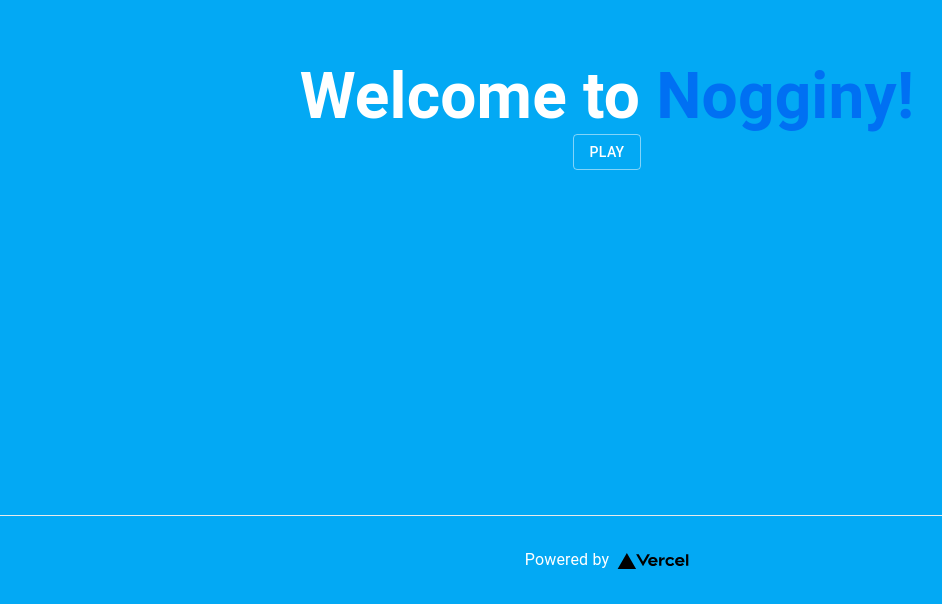
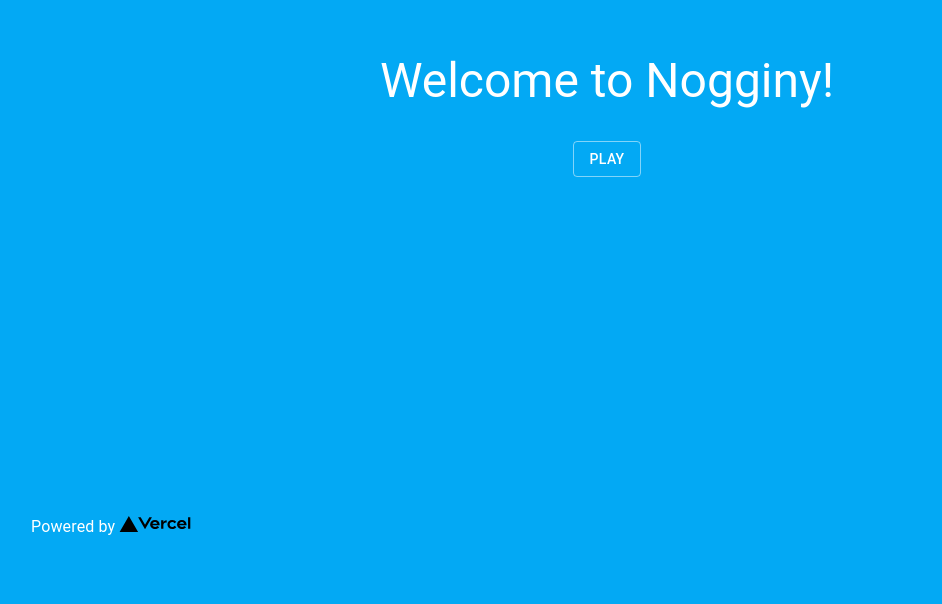
Before and after one commit to JoncarlosPerdomo/nogginy-next, a Next.js app: page / in a window 1280 px wide. Shown: the part 285-889 px from the top of the page, without its empty margins (33-975 px from the left). After the commit the page ends 824 px from the top, so only its background shows below. Built offline with nearby package versions, Linux system fonts and the light colour scheme.

Commit message:
Updated Quiz choices layout

```diff
--- a/pages/index.js
+++ b/pages/index.js
@@ -1,39 +1,43 @@
 import Head from "next/head";
 import Image from "next/image";
-import styles from "../styles/Home.module.css";
-import Button from "@mui/material/Button";
 import Link from "next/link";
+import { Button, Container, Stack, Typography } from "@mui/material";
 
 export default function Home() {
   return (
-    <div className={styles.container}>
+    <Container>
       <Head>
-        <title>Create Next App</title>
+        <title>Nogginy</title>
         <meta name="description" content="Generated by create next app" />
         <link rel="icon" href="/favicon.ico" />
       </Head>
-
-      <main className={styles.main}>
-        <h1 className={styles.title}>
-          Welcome to <a href="https://nextjs.org">Nogginy!</a>
-        </h1>
-        <Link href="/play" passHref>
-          <Button variant="outlined">Play</Button>
-        </Link>
+      <main>
+        <Stack
+          justifyContent="center"
+          alignItems="center"
+          style={{ minHeight: "100vh" }}
+          spacing={4}
+        >
+          <Typography variant="h3" align="center">
+            Welcome to Nogginy!
+          </Typography>
+          <Link href="/play" passHref>
+            <Button variant="outlined">Play</Button>
+          </Link>
+        </Stack>
       </main>
-
-      <footer className={styles.footer}>
+      <footer>
         <a
           href="https://vercel.com?utm_source=create-next-app&utm_medium=default-template&utm_campaign=create-next-app"
           target="_blank"
           rel="noopener noreferrer"
         >
           Powered by{" "}
-          <span className={styles.logo}>
+          <span>
             <Image src="/vercel.svg" alt="Vercel Logo" width={72} height={16} />
           </span>
         </a>
       </footer>
-    </div>
+    </Container>
   );
 }
```
Also changed, not shown: pages/play/index.js (+13 -12 lines).
